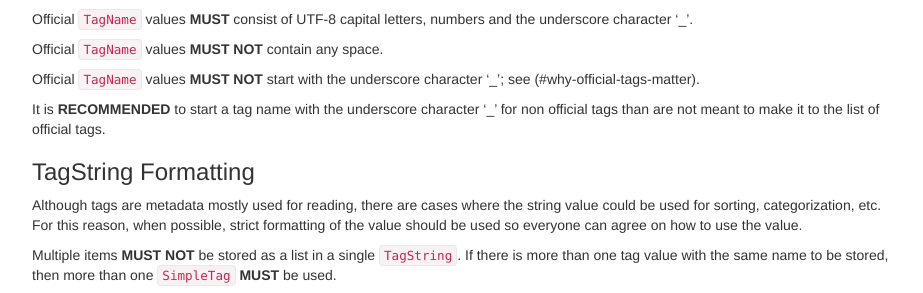
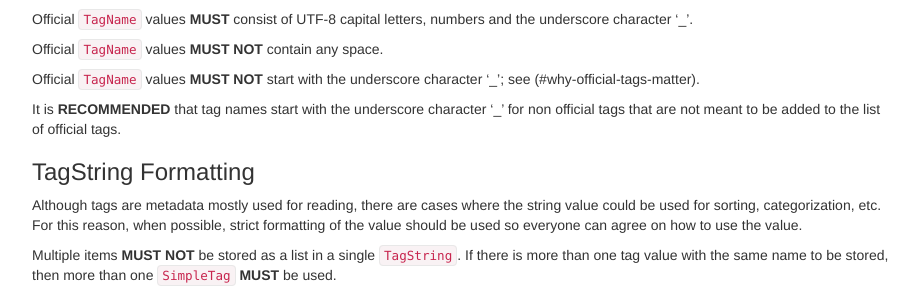
Before and after one commit to ietf-wg-cellar/matroska-specification, a Jekyll site: the page built from cellar-tags/tagging.md, in a window 1280 px wide and 900 px high, scrolled down 1205 px. Shown: the part 159-452 px from the top of the window, without its empty margins (273-1196 px from the left). Built offline with Jekyll 4.4.1, drawn with Linux system fonts in a browser that asks for light colours; our own code applies the rules of GitHub Pages for plain Markdown files.

Commit message:
[grammar] tags: reword underscored tag names

```diff
--- a/cellar-tags/tagging.md
+++ b/cellar-tags/tagging.md
@@ -78,7 +78,7 @@ Official `TagName` values **MUST NOT** contain any space.
 
 Official `TagName` values **MUST NOT** start with the underscore character '_'; see (#why-official-tags-matter).
 
-It is **RECOMMENDED** to start a tag name with the underscore character '_' for non official tags than are not meant to make it to the list of official tags.
+It is **RECOMMENDED** that tag names start with the underscore character '_' for non official tags that are not meant to be added to the list of official tags.
 
 ### TagString Formatting
 
```
